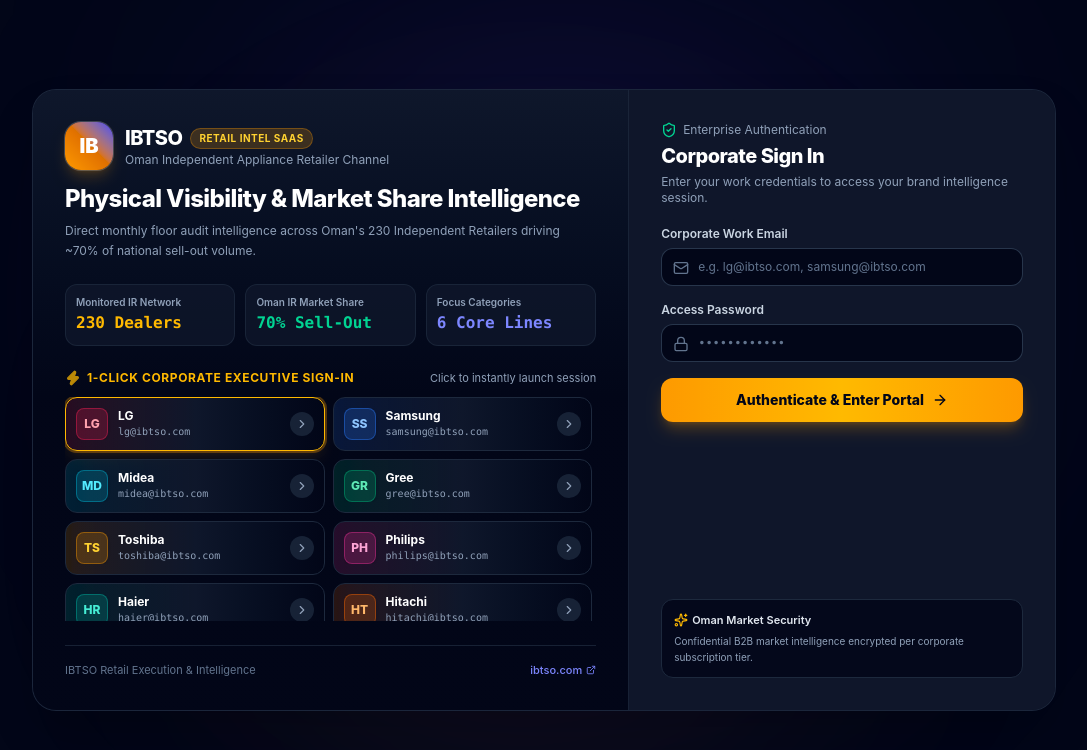
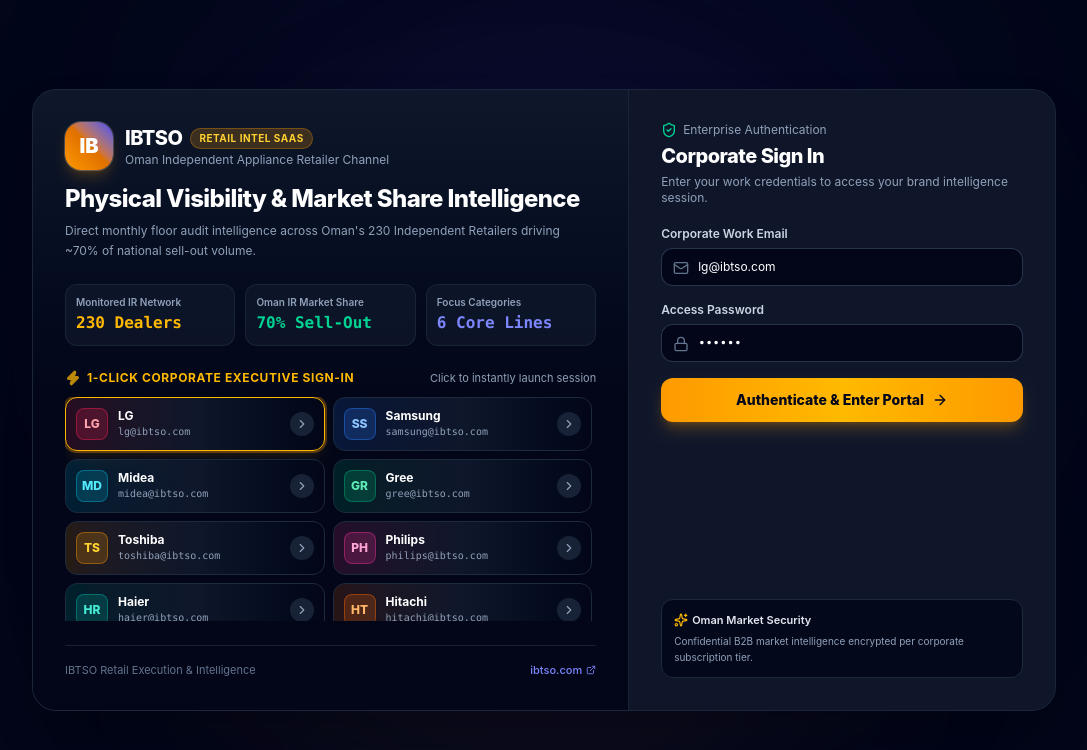
Before and after one commit to promil11/ibtso, a React (Vite) app: page / in a window 1280 px wide. Shown: the top 750 px of the page, without its empty margins (96-1183 px from the left). Built offline with nearby package versions, Linux system fonts and the light colour scheme.

Commit message:
feat: 2-step login workflow (1-click card fills credentials, Authenticate button logs in)

```diff
--- a/src/components/LoginModal.tsx
+++ b/src/components/LoginModal.tsx
@@ -122,16 +122,6 @@
     accentBg: 'from-indigo-500/15 via-slate-900 to-slate-950',
     initials: 'PN'
   },
-  {
-    email: 'admin@ibtso.com',
-    password: 'ibtso2026',
-    brand: 'LG',
-    companyName: 'IBTSO Master Administration',
-    executiveTitle: 'Platform Administrator',
-    badgeColor: 'bg-amber-400 text-slate-950 border-amber-400 font-bold',
-    accentBg: 'from-amber-500/20 via-indigo-950 to-slate-950',
-    initials: 'AD'
-  },
 ];
 
 interface Props {
@@ -139,8 +129,8 @@
 }
 
 export const LoginModal: React.FC<Props> = ({ onLogin }) => {
-  const [email, setEmail] = useState('');
-  const [password, setPassword] = useState('');
+  const [email, setEmail] = useState(BRAND_EXECUTIVE_ACCOUNTS[0].email);
+  const [password, setPassword] = useState(BRAND_EXECUTIVE_ACCOUNTS[0].password);
   const [selectedExecutive, setSelectedExecutive] = useState<BrandAccount>(BRAND_EXECUTIVE_ACCOUNTS[0]);
   const [errorMessage, setErrorMessage] = useState<string | null>(null);
 
@@ -173,7 +163,6 @@
     setEmail(acc.email);
     setPassword(acc.password);
     setErrorMessage(null);
-    onLogin(acc.brand);
   };
 
   return (
@@ -247,9 +236,8 @@
                       key={acc.email}
                       type="button"
                       onClick={() => handleOneClickExecutiveLogin(acc)}
-                      className={`relative bg-gradient-to-r ${acc.accentBg} hover:bg-slate-800/90 border ${
-                        isSelected ? 'border-amber-400 ring-2 ring-amber-500/30 shadow-lg shadow-amber-500/10' : 'border-slate-800 hover:border-slate-700'
-                      } p-2.5 rounded-xl text-left transition-all duration-200 group flex items-center justify-between cursor-pointer`}
+                      className={`relative bg-gradient-to-r ${acc.accentBg} hover:bg-slate-800/90 border ${isSelected ? 'border-amber-400 ring-2 ring-amber-500/30 shadow-lg shadow-amber-500/10' : 'border-slate-800 hover:border-slate-700'
+                        } p-2.5 rounded-xl text-left transition-all duration-200 group flex items-center justify-between cursor-pointer`}
                     >
                       <div className="flex items-center gap-2.5 truncate">
                         {/* Brand Avatar Badge */}
```
